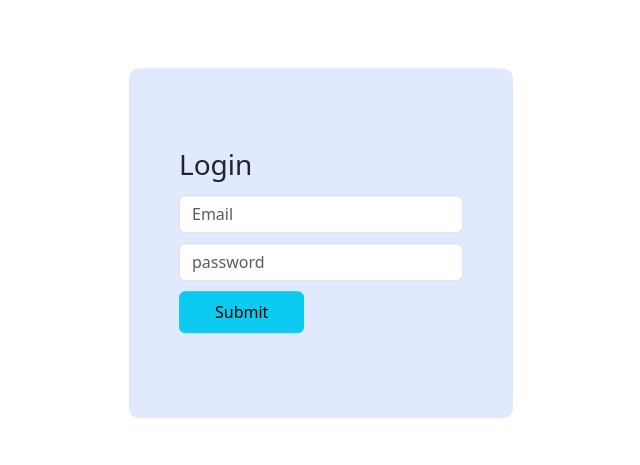
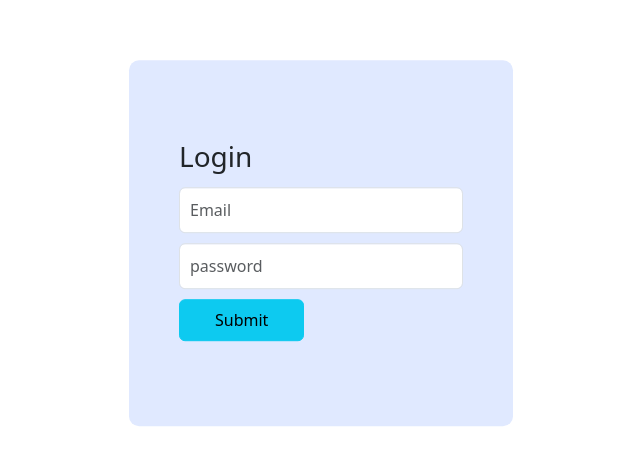
Before and after one commit to anantsharma26/classdata, a plain HTML site: page ClassData/login.html in a window 1280 px wide. Shown: the part 157-622 px from the top of the page, without its empty margins (319-959 px from the left). Drawn offline with nearby package versions, Linux system fonts and the light colour scheme.

Commit message:
changed color of body and input padding

```diff
--- a/ClassData/style.css
+++ b/ClassData/style.css
@@ -87,4 +87,8 @@ input.warning{
 }
 .login input {
     margin: 5px 0;
+    padding: 10px;
 }
+body {
+    background: #f5f5f5;
+}
```
